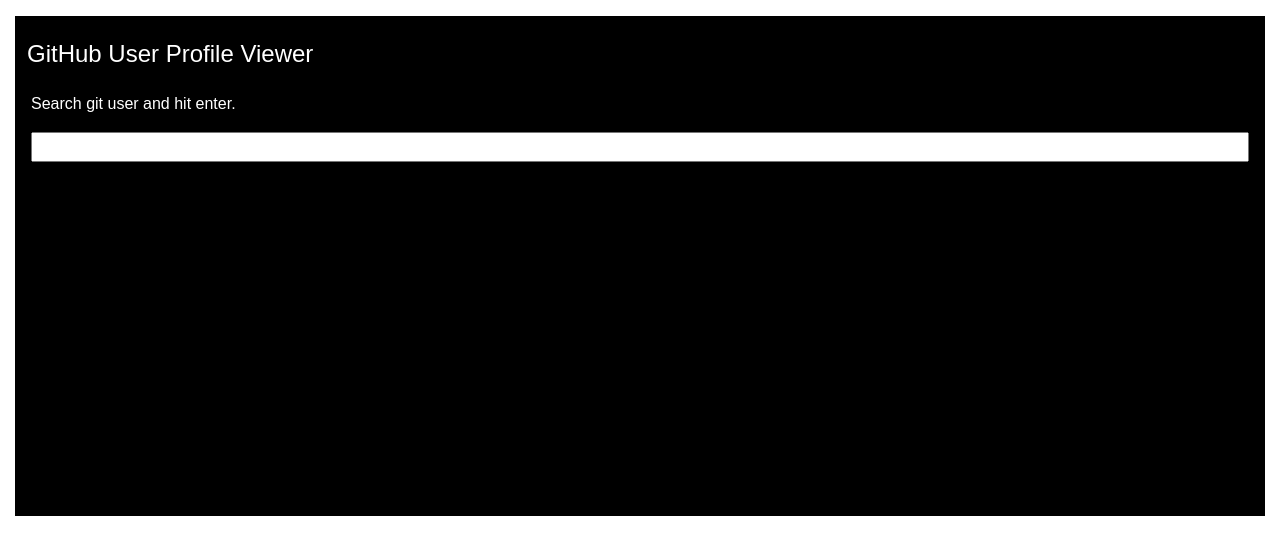
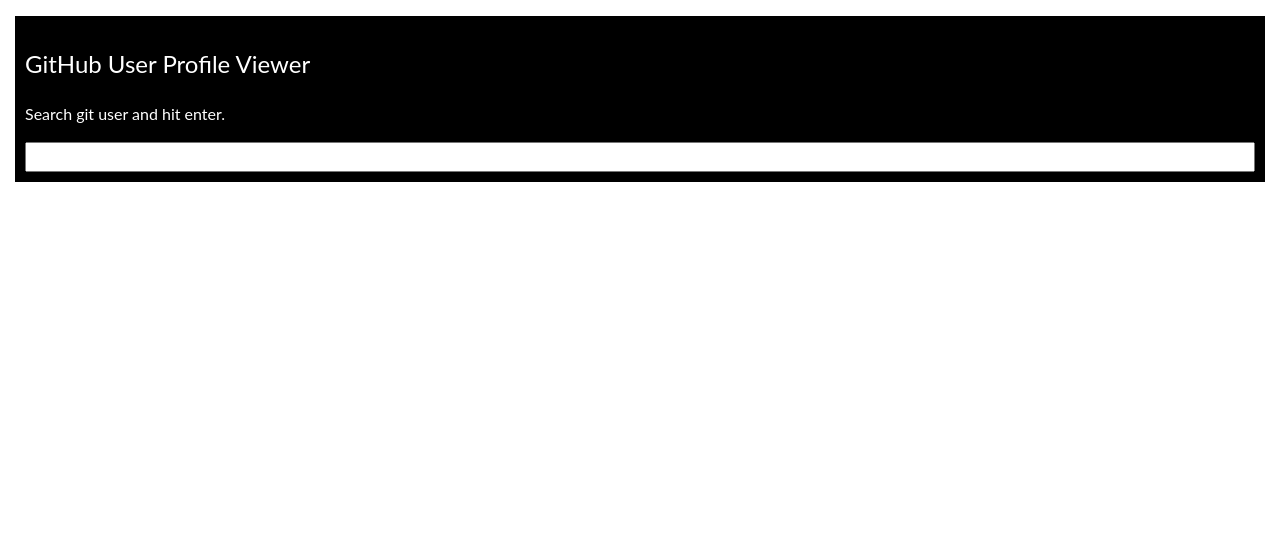
Before and after one commit to papswek/GitHub_UserWidget, an Angular app: page / in a window 1280 px wide. Shown: the top 554 px of the page. Built offline with nearby package versions, Linux system fonts and the light colour scheme; what ngx-md would draw is missing.

Commit message:
latest commit

```diff
--- a/src/styles.css
+++ b/src/styles.css
@@ -1,17 +1,7 @@
 /* Add application styles & imports to this file! */
 
-html {
-  height: 100%;
-}
 .container {
   min-width: 100%;
-}
-
-.search {
-  width: 100%;
-  height: 20%;
-  padding:  0 1em;
-  /* margin: 1em; */
 }
 
 .search input {
@@ -23,25 +13,25 @@ html {
 }
 
 .body {
-  min-height: 500px;
+  min-height: 22px;
   position: relative;
-  font-family: 'Ubuntu', sans-serif;
-  background-color: black;
+  font-family: 'lato';
+  color: #fff;
+  background-color: #000;
+  padding: 10px;
   margin: 1em 0;
 }
 .header {
   font-size: 1.5em;
-  color: #fff;
   padding-top: 0.83em;
   padding-bottom: 0.83em;
-  margin-left: 0.5em;
 }
 
-.main {
+/* .main {
   min-height: 100%;
   padding-bottom: 60px;
-}
-
+} */
+/*
 .footer {
   background-color: #f5f5f5;
   bottom: 0;
@@ -56,4 +46,4 @@ html {
 }
 code {
   color: darkred !important;
-}
+} */
```
